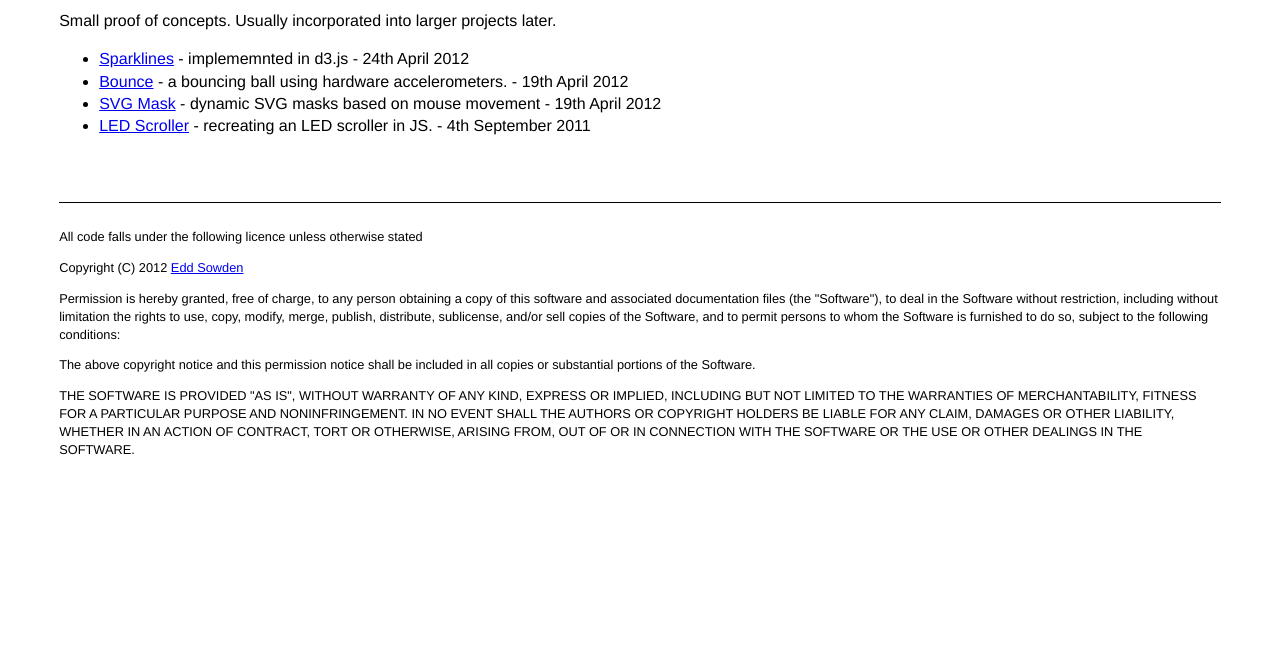
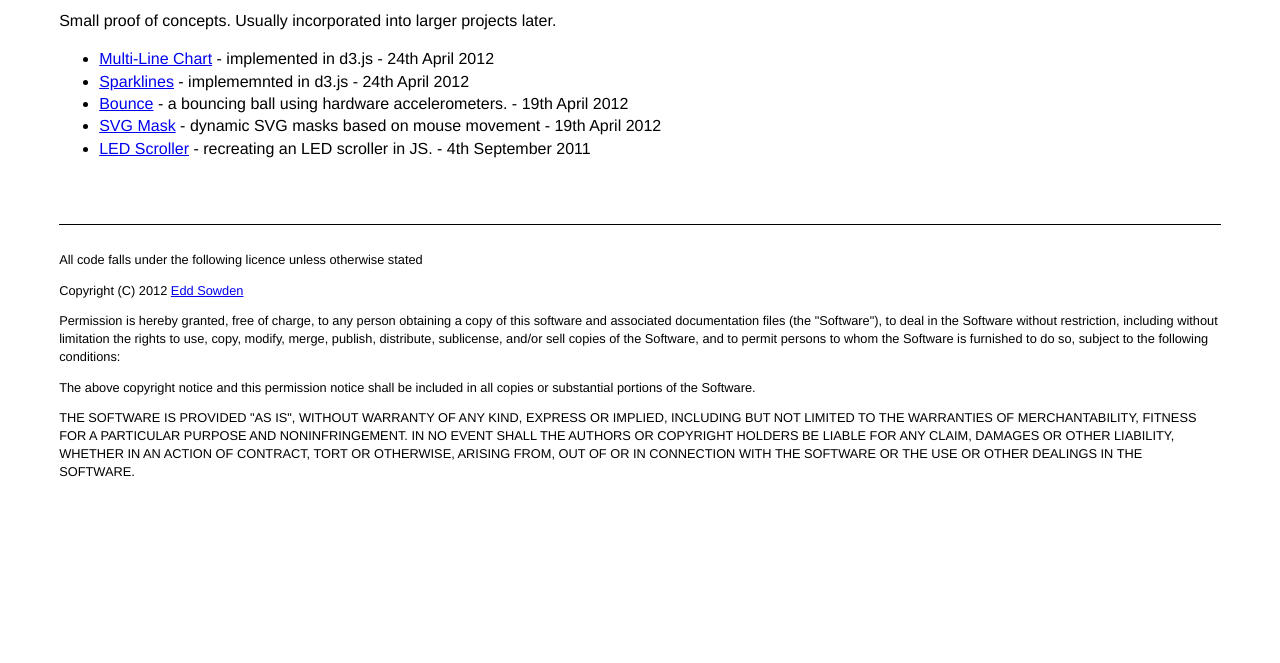
Before and after one commit to edds/experiments, a plain HTML site: page index.html in a window 1280 px wide. Shown: the part 137-800 px from the top of the page. Drawn offline with Linux system fonts and the light colour scheme.

Commit message:
Add multi-line chart to index

```diff
--- a/index.html
+++ b/index.html
@@ -21,6 +21,7 @@
 <p>Small proof of concepts. Usually incorporated into larger projects later.
 
 <ul>
+  <li><a href=./multiline>Multi-Line Chart</a> - implemented in d3.js - 24th April 2012
   <li><a href=./sparklines>Sparklines</a> - implememnted in d3.js - 24th April 2012
   <li><a href=./bounce>Bounce</a> - a bouncing ball using hardware accelerometers. - 19th April 2012
   <li><a href=./svg-mask>SVG Mask</a> - dynamic SVG masks based on mouse movement - 19th April 2012
```
